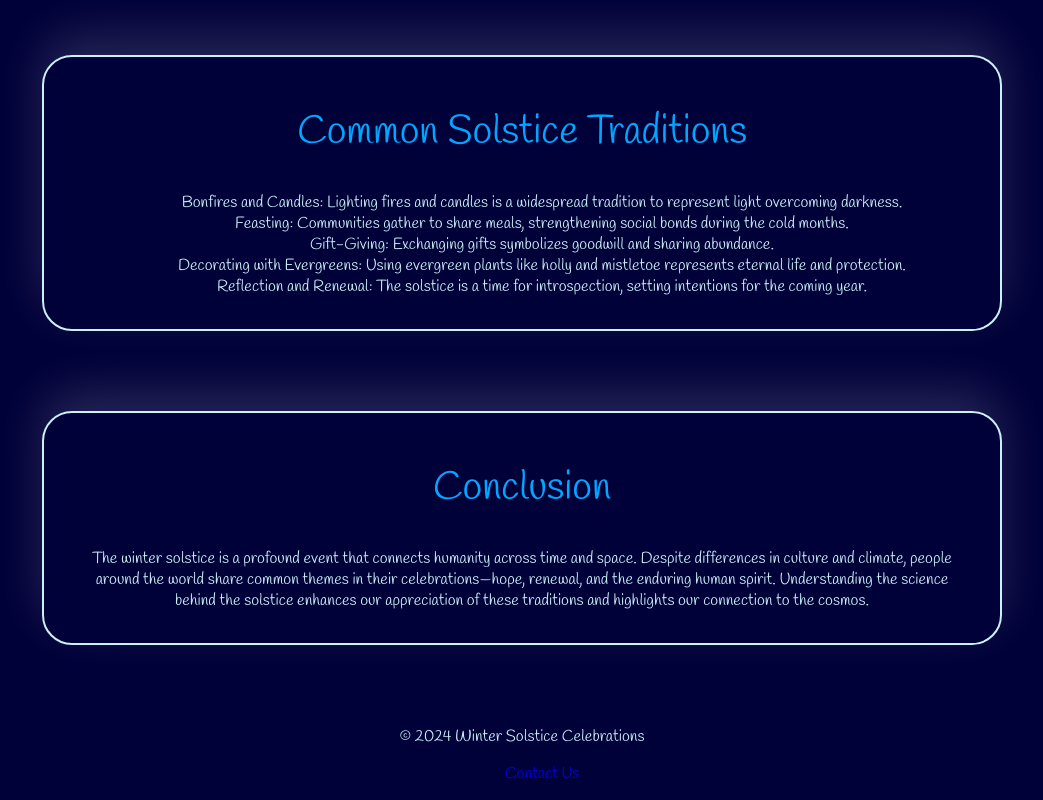
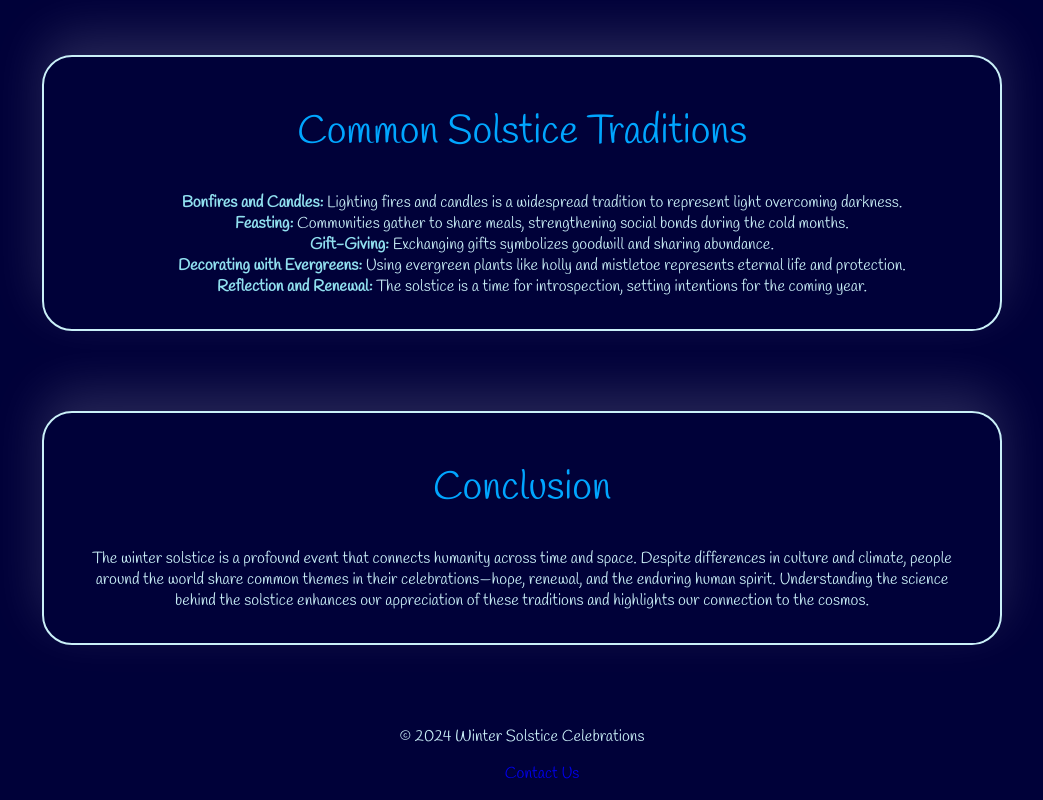
Before and after one commit to Rafiya1207/-winter-solstice-, a plain HTML site: page index.html in a window 1280 px wide. Shown: the part 2217-3017 px from the top of the page, without its empty margins (118-1161 px from the left). Drawn offline with Linux system fonts and the light colour scheme.

Commit message:
make text bold in traditions

```diff
--- a/styles.css
+++ b/styles.css
@@ -114,3 +114,8 @@ li {
 		color: var(--sub-heading-color);
 	}
 }
+
+strong {
+	font-weight: 600;
+	color: #90e0ef;
+}
```
